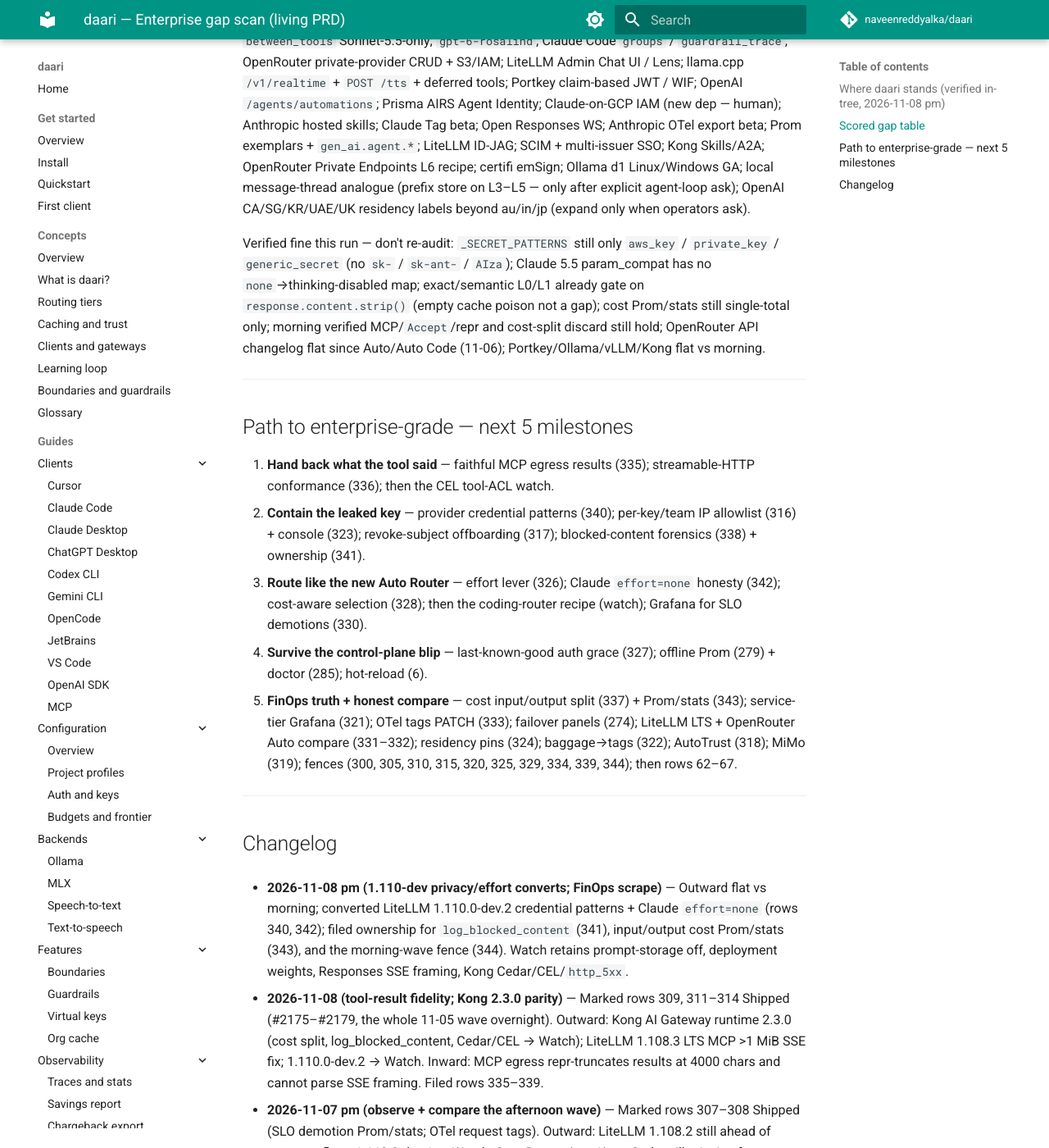
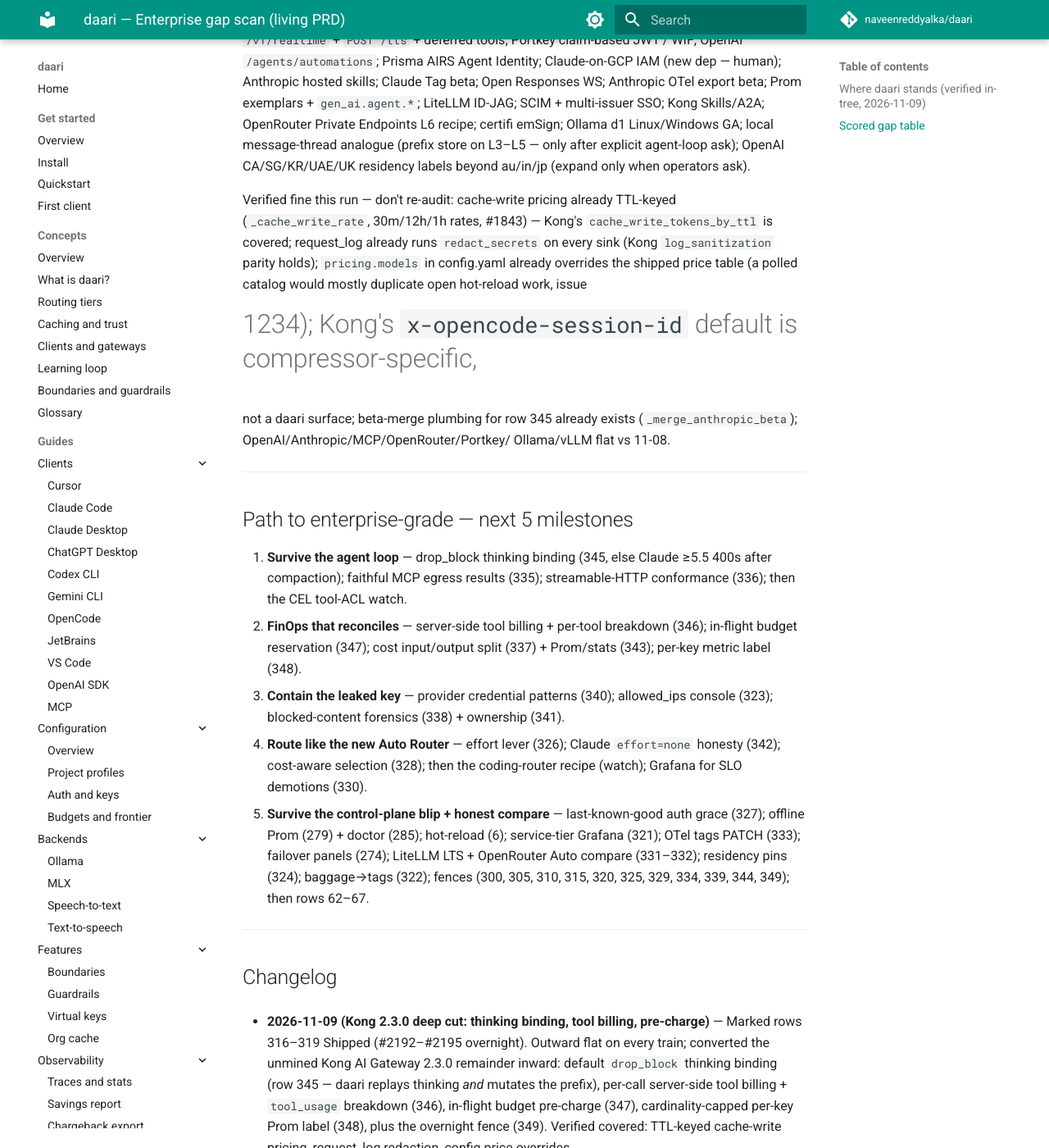
Before and after one commit to naveenreddyalka/daari, an MkDocs documentation site: the page built from docs/prd/ENTERPRISE.md, in a window 1280 px wide and 1400 px high, scrolled down 7055 px. Shown: the whole window at 82% size. Built offline with MkDocs 1.6.1 and Material for MkDocs 9.7.7, drawn with Linux system fonts in a browser that asks for light colours; comment, search, counter and statistics services are not loaded; some of the changed text lies outside the part shown.

Commit message:
docs(prd): 2026-11-09 Kong 2.3.0 deep cut — thinking binding, tool billing, budget pre-charge
Co-authored-by: Naveen Reddy Alka <naveenreddyalka@users.noreply.github.com>

```diff
--- a/docs/prd/ENTERPRISE.md
+++ b/docs/prd/ENTERPRISE.md
@@ -11,24 +11,28 @@
 
 ---
 
-## Where daari stands (verified in-tree, 2026-11-08 pm)
+## Where daari stands (verified in-tree, 2026-11-09)
 
-**Loop velocity.** Morning PRD (#2185) filed rows 335–339 (MCP fidelity,
-Kong cost/forensics, overnight fence); those issues stay open. The 11-05
-wave remains Shipped (#2175–#2179). Rows 316–334 remain open.
+**Loop velocity.** The 11-06 wave shipped overnight: rows 316–319 landed
+as #2192–#2195 (IP allowlist CIDR, revoke-subject kill switch, AutoTrust
+family, MiMo recipe). Rows 320–344 remain open.
 
-**Outward.** Landscape flat since morning. LiteLLM **1.110.0-dev.2**
-(11-08) still prerelease — convert the agent-cheap local wins now
-(credential patterns, Claude `effort=none`) and hold the rest (prompt-
-storage off, deployment weights, Responses SSE framing) for a stable cut.
-Kong 2.3.0 / LiteLLM 1.108.3 LTS / Portkey v2.33.1 / Ollama 0.40.15 /
-vLLM 0.33.0 / OpenRouter Auto (11-06, already rows 326/328/332) / MCP
-2026-07-28 — no new GA movers.
+**Outward.** Release trains flat vs 11-08: LiteLLM 1.108.3 LTS /
+1.110.0-dev.2, Portkey v2.33.1, Ollama 0.40.15, vLLM 0.33.0, OpenRouter
+(10-29 API), MCP 2026-07-28, OpenAI (11-05), Anthropic (11-05). The fresh
+material is deeper in **Kong AI Gateway 2.3.0** (11-04): the 11-08 runs
+mined cost split + `log_blocked_content`; still unconverted were the
+default `drop_block` thinking binding, per-call server-side tool billing
+(`usage.tool_cost`/`tool_usage`), rate-limit cost **pre-charge**, and the
+per-credential metric attribute with a cardinality cap.
 
-**Inward theme: privacy dials + FinOps scrape.** Secret engine misses
-provider-shaped keys; Claude 5.5 adaptive thinking ignores `effort=none`;
-cost-split headers will land without Prom/stats; `log_blocked_content`
-needs config ownership once it ships.
+**Inward theme: the 400 storm and the budget overshoot.** daari replays
+signed thinking blocks (`_thinking_prefix`) *and* mutates the prefix
+(compress/compact) with zero `drop_block` handling — agent loops on
+Claude ≥5.5 will 400 after compaction. Budgets settle after completion
+only, so a key at 99% of its window admits an unbounded parallel burst.
+Server-side tool billing is web-search-only at a flat $0.01; Prometheus
+has a team label but no per-key dimension.
 
 ---
 
@@ -36,6 +40,11 @@
 
 | # | Gap | Impact | Effort | Who does it best today | Why daari wins local-first | Action |
 |---|-----|:--:|:--:|------------------------|----------------------------|--------|
+| 345 | Default `drop_block` thinking binding on preserved-thinking Claude (replay-after-prefix-change 400s) | 4 | 2 | Kong 2.3.0 default drop_block | daari mutates the prefix (compress/compact) so daari owns the binding fix | Filed [#2196](https://github.com/naveenreddyalka/daari/issues/2196) |
+| 346 | Bill server-side tools beyond web search + per-tool `tool_usage` breakdown | 4 | 2 | Kong 2.3.0 `usage.tool_cost`/`tool_usage` | On-box ledger reconciles with the provider invoice, no SaaS analytics | Filed [#2197](https://github.com/naveenreddyalka/daari/issues/2197) |
+| 347 | Opt-in in-flight budget reservation (pre-charge estimate, settle actual) | 4 | 3 | Kong 2.3.0 rate-limit cost pre-charge | Ledger + admission + pricing on one box; parallel bursts can't blow the window | Filed [#2198](https://github.com/naveenreddyalka/daari/issues/2198) |
+| 348 | Opt-in cardinality-capped per-key label on Prometheus series | 3 | 2 | Kong 2.3.0 `enable_credential_attribute` + limit | Per-key FinOps from the same-box scrape; `team_metrics` pattern proven | Filed [#2199](https://github.com/naveenreddyalka/daari/issues/2199) |
+| 349 | Integration fence for the 11-08/11-09 overnight wave | 2 | 2 | — (testability) | Hermetic proof: IP deny, revoke-subject, AutoTrust, MiMo | Filed [#2200](https://github.com/naveenreddyalka/daari/issues/2200) |
 | 340 | Prebuilt OpenAI/Anthropic/Gemini credential guardrail patterns | 3 | 1 | LiteLLM 1.110.0-dev.2 credential patterns | On-box scrub of provider keys before any hop | Filed [#2186](https://github.com/naveenreddyalka/daari/issues/2186) |
 | 341 | Config ownership + PATCH for `guardrails.log_blocked_content` | 3 | 1 | Kong / LiteLLM control-plane toggles | Hot-edit forensics dial on the operator console | Filed [#2187](https://github.com/naveenreddyalka/daari/issues/2187) |
 | 342 | `reasoning_effort`/`output_config.effort` `none` disables Claude 5.5 adaptive thinking | 3 | 2 | LiteLLM 1.110.0-dev.2 Anthropic fix | Zero-thinking means zero thinking tokens on L6 | Filed [#2188](https://github.com/naveenreddyalka/daari/issues/2188) |
@@ -60,10 +69,7 @@
 | 323 | Admin + web-ui surface for `allowed_ips` | 3 | 1 | Anthropic Console org IP allowlist | Per-key/team lists editable next to other dials | Filed [#2154](https://github.com/naveenreddyalka/daari/issues/2154) |
 | 324 | OpenAI AU/IN/JP residency pins + 1.10× billing | 3 | 2 | OpenAI data-residency endpoints (11-05) | Honest on-box pin + cost_usd; local tiers unaffected | Filed [#2155](https://github.com/naveenreddyalka/daari/issues/2155) |
 | 325 | Integration fence for the 11-06 afternoon wave | 2 | 2 | — (testability) | Hermetic proof: refusals + service-tier metrics | Filed [#2156](https://github.com/naveenreddyalka/daari/issues/2156) |
-| 316 | Per-key/team client IP allowlist (CIDR) on virtual-key auth | 4 | 2 | Anthropic Console org IP allowlist (11-05 beta) | Per-key/team blast-radius control on-box, local tiers included | Filed [#2144](https://github.com/naveenreddyalka/daari/issues/2144) |
-| 317 | Revoke every SSO-minted key for a subject (offboarding kill switch) | 4 | 2 | Anthropic Admin API sign-out-everywhere (11-05 beta) | One on-box call kills keys + team grants, no IdP webhook lag | Filed [#2145](https://github.com/naveenreddyalka/daari/issues/2145) |
-| 318 | AutoTrust (`autotrust-jev`) local decision-model family | 3 | 2 | Ollama 0.40.15 / Portkey Clef decisions | Decisions stay on-box with budgets, guardrails, audit | Filed [#2146](https://github.com/naveenreddyalka/daari/issues/2146) |
-| 319 | MiMo V2.6 L4 code/agent recipe | 3 | 1 | Ollama 0.40.15 | Agent loops on a 9B local tier, frontier only on escalation | Filed [#2147](https://github.com/naveenreddyalka/daari/issues/2147) |
+| 316–319 | IP allowlist CIDR; revoke-subject kill switch; AutoTrust family; MiMo recipe | 3–4 | 1–2 | Anthropic Console / Ollama 0.40.15 | Blast-radius + local catalog on the same-box console | Shipped (#2192–#2195) |
 | 320 | Integration fence for the 11-05/11-06 overnight wave | 2 | 2 | — (testability) | Hermetic proof: temp omit, rate kinds, show limits, rotation | Filed [#2148](https://github.com/naveenreddyalka/daari/issues/2148) |
 | 309, 311–314 | SLO PATCH + console; message-thread Prom; UA spans; audit IP omit | 3 | 1–2 | LiteLLM / Portkey / Anthropic / OpenRouter | Governance + privacy dials on the same-box console | Shipped (#2175–#2179) |
 | 315 | Integration fence for the 11-04 / 11-05 morning wave | 2 | 2 | — (testability) | Hermetic proof: threads, tags, SLO, OTel cost, TPD UI | Filed [#2137](https://github.com/naveenreddyalka/daari/issues/2137) |
@@ -126,39 +132,53 @@
 store on L3–L5 — only after explicit agent-loop ask); OpenAI CA/SG/KR/UAE/UK
 residency labels beyond au/in/jp (expand only when operators ask).
 
-Verified fine this run — don't re-audit: `_SECRET_PATTERNS` still only
-`aws_key` / `private_key` / `generic_secret` (no `sk-` / `sk-ant-` /
-`AIza`); Claude 5.5 param_compat has no `none`→thinking-disabled map;
-exact/semantic L0/L1 already gate on `response.content.strip()` (empty
-cache poison not a gap); cost Prom/stats still single-total only; morning
-verified MCP/`Accept`/repr and cost-split discard still hold; OpenRouter
-API changelog flat since Auto/Auto Code (11-06); Portkey/Ollama/vLLM/Kong
-flat vs morning.
+Verified fine this run — don't re-audit: cache-write pricing already
+TTL-keyed (`_cache_write_rate`, 30m/12h/1h rates, #1843) — Kong's
+`cache_write_tokens_by_ttl` is covered; request_log already runs
+`redact_secrets` on every sink (Kong `log_sanitization` parity holds);
+`pricing.models` in config.yaml already overrides the shipped price table
+(a polled catalog would mostly duplicate open hot-reload work, issue
+#1234); Kong's `x-opencode-session-id` default is compressor-specific,
+not a daari surface; beta-merge plumbing for row 345 already exists
+(`_merge_anthropic_beta`); OpenAI/Anthropic/MCP/OpenRouter/Portkey/
+Ollama/vLLM flat vs 11-08.
 
 ---
 
 ## Path to enterprise-grade — next 5 milestones
 
-1. **Hand back what the tool said** — faithful MCP egress results (335);
+1. **Survive the agent loop** — drop_block thinking binding (345, else
+   Claude ≥5.5 400s after compaction); faithful MCP egress results (335);
    streamable-HTTP conformance (336); then the CEL tool-ACL watch.
-2. **Contain the leaked key** — provider credential patterns (340);
-   per-key/team IP allowlist (316) + console (323); revoke-subject
-   offboarding (317); blocked-content forensics (338) + ownership (341).
-3. **Route like the new Auto Router** — effort lever (326); Claude
+2. **FinOps that reconciles** — server-side tool billing + per-tool
+   breakdown (346); in-flight budget reservation (347); cost input/output
+   split (337) + Prom/stats (343); per-key metric label (348).
+3. **Contain the leaked key** — provider credential patterns (340);
+   allowed_ips console (323); blocked-content forensics (338) +
+   ownership (341).
+4. **Route like the new Auto Router** — effort lever (326); Claude
    `effort=none` honesty (342); cost-aware selection (328); then the
    coding-router recipe (watch); Grafana for SLO demotions (330).
-4. **Survive the control-plane blip** — last-known-good auth grace (327);
-   offline Prom (279) + doctor (285); hot-reload (6).
-5. **FinOps truth + honest compare** — cost input/output split (337) +
-   Prom/stats (343); service-tier Grafana (321); OTel tags PATCH (333);
-   failover panels (274); LiteLLM LTS + OpenRouter Auto compare
-   (331–332); residency pins (324); baggage→tags (322); AutoTrust (318);
-   MiMo (319); fences (300, 305, 310, 315, 320, 325, 329, 334, 339, 344);
-   then rows 62–67.
+5. **Survive the control-plane blip + honest compare** — last-known-good
+   auth grace (327); offline Prom (279) + doctor (285); hot-reload (6);
+   service-tier Grafana (321); OTel tags PATCH (333); failover panels
+   (274); LiteLLM LTS + OpenRouter Auto compare (331–332); residency
+   pins (324); baggage→tags (322); fences (300, 305, 310, 315, 320, 325,
+   329, 334, 339, 344, 349); then rows 62–67.
 
 ---
 
 ## Changelog
+
+- **2026-11-09 (Kong 2.3.0 deep cut: thinking binding, tool billing,
+  pre-charge)** — Marked rows 316–319 Shipped (#2192–#2195 overnight).
+  Outward flat on every train; converted the unmined Kong AI Gateway
+  2.3.0 remainder inward: default `drop_block` thinking binding (row
+  345 — daari replays thinking *and* mutates the prefix), per-call
+  server-side tool billing + `tool_usage` breakdown (346), in-flight
+  budget pre-charge (347), cardinality-capped per-key Prom label (348),
+  plus the overnight fence (349). Verified covered: TTL-keyed cache-write
+  pricing, request_log redaction, config price overrides.
 
 - **2026-11-08 pm (1.110-dev privacy/effort converts; FinOps scrape)** —
   Outward flat vs morning; converted LiteLLM 1.110.0-dev.2 credential
```
